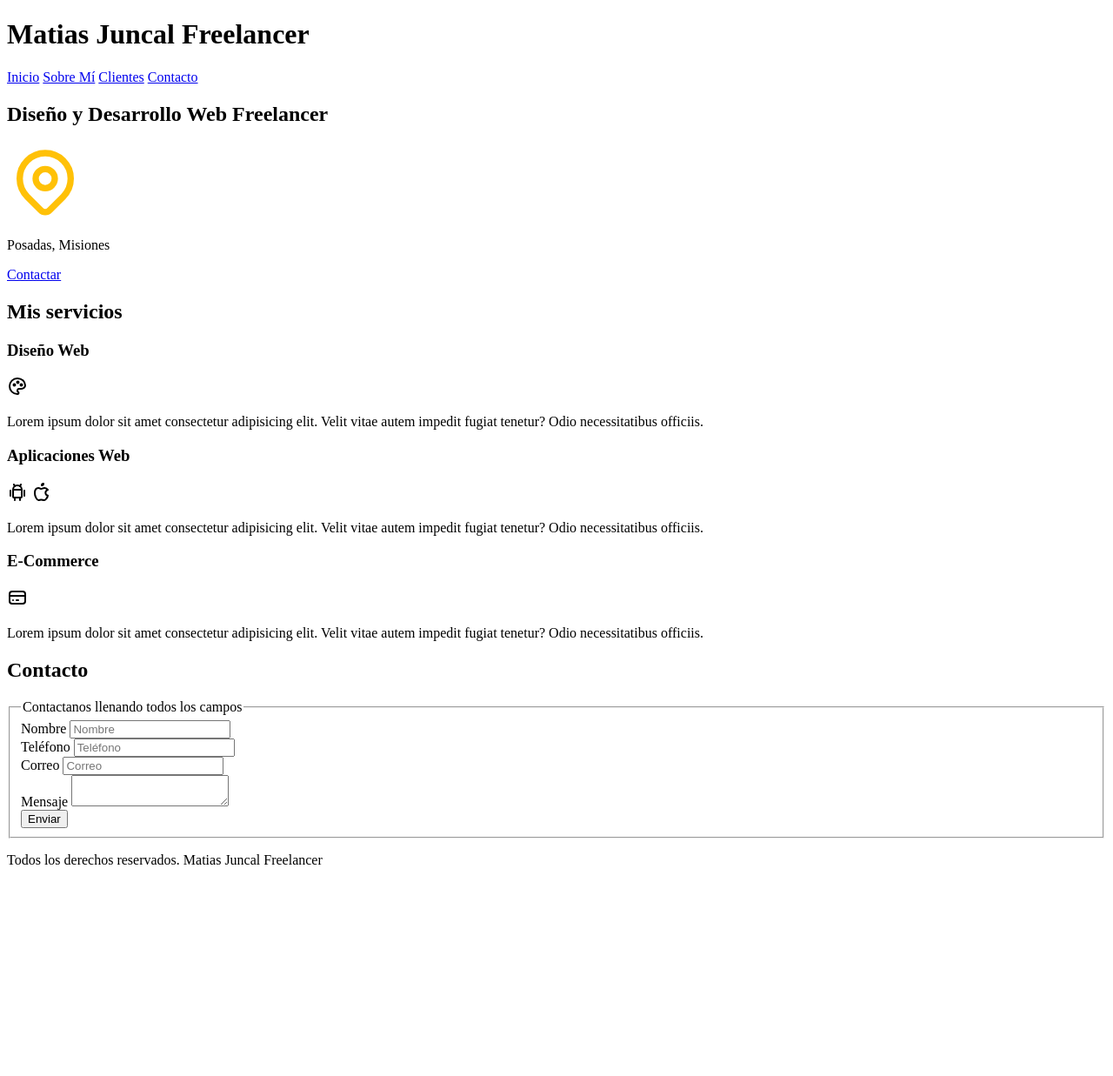
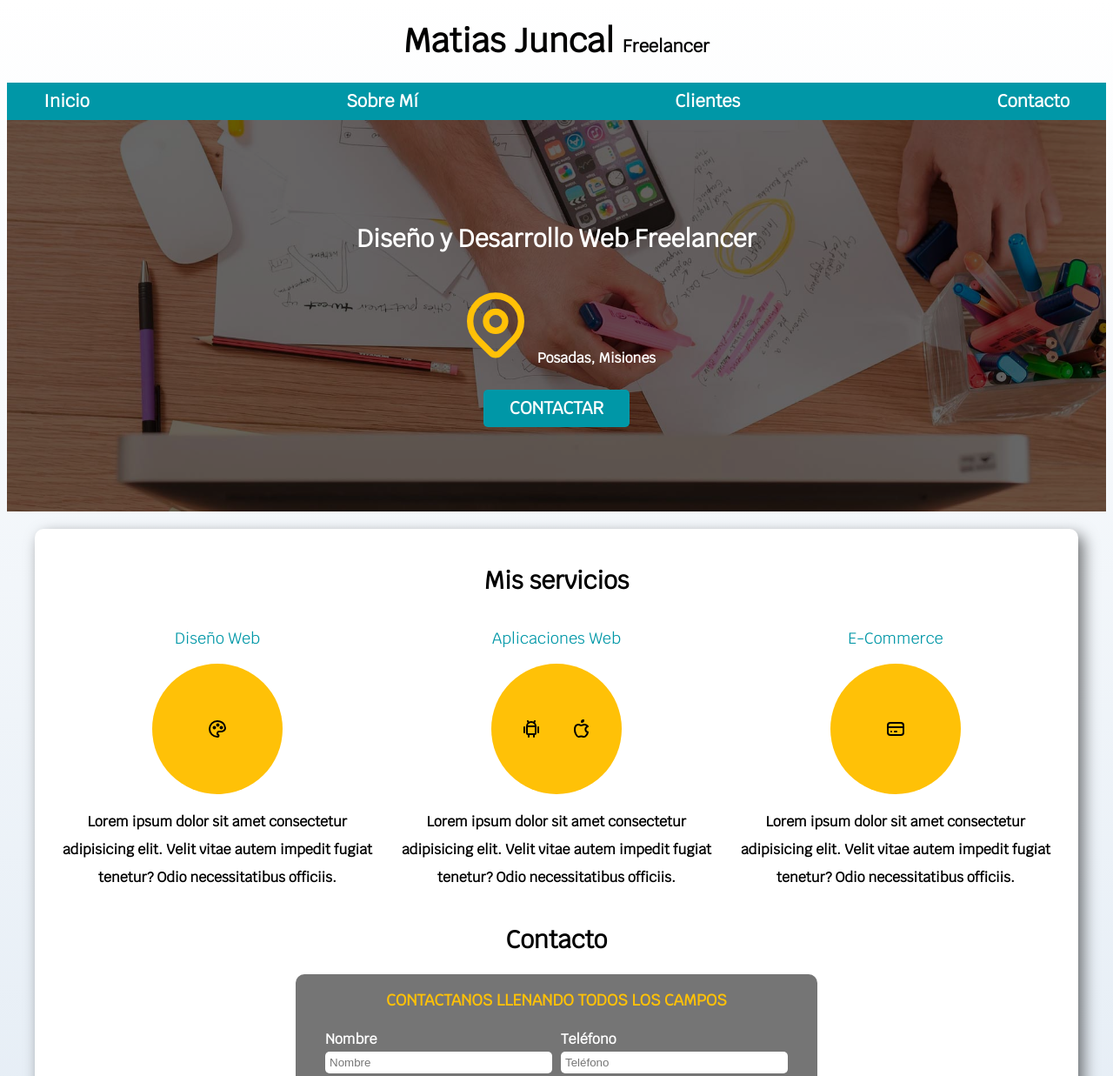
Before and after one commit to mavancal/sitio-freelancer-curso, a plain HTML site: page index.html in a window 1280 px wide. Shown: the top 1237 px of the page at 87% size. Before the commit the page ends 1014 px from the top, so only its background shows below. Drawn offline with Linux system fonts and the light colour scheme.

Commit message:
estilo css

```diff
--- /dev/null
+++ b/css/style.css
@@ -0,0 +1,274 @@
+:root {
+    --blanco: #ffffff;
+    --oscuro: #212121;
+    --primario: #FFC107;
+    --secundario: #0097A7;
+    --gris: #757575;
+    --grisClaro: #DFE9F3;
+}
+
+/* Globales */
+html {
+    font-size: 62.5%;
+    box-sizing: border-box; /* hack para box model */
+    scroll-snap-type: y mandatory;
+}
+
+*, *:before, *:after {
+    box-sizing: inherit;
+}
+
+body {
+    font-size: 16px; /* 1rem = 10px */
+    font-family: "Krub", sans-serif;
+    font-weight: 700;
+    background-image: linear-gradient(to top, var(--grisClaro) 0%, var(--blanco) 100%);
+}
+
+.sombra {
+    box-shadow: 6px 7px 17px 0px rgba(0,0,0,0.54);
+    -webkit-box-shadow: 6px 7px 17px 0px rgba(0,0,0,0.54);
+    -moz-box-shadow: 6px 7px 17px 0px rgba(0,0,0,0.54);
+    background-color: var(--blanco);
+    padding: 2rem;
+    border-radius: 1rem;
+}
+
+.contenedor {
+    max-width: 120rem;
+    margin: 0 auto;
+}
+
+.boton {
+    background-color: var(--secundario);
+    color: var(--blanco);
+    padding: 1rem 3rem;
+    margin-top: 1rem;
+    font-size: 2rem;
+    text-decoration: none;
+    text-transform: uppercase;
+    font-weight: bold;
+    border-radius: .5rem;
+    width: 90%;
+    text-align: center;
+    border: none;
+}
+
+@media (min-width: 768px) {
+    .boton {
+        width: auto;
+    }
+}
+
+.boton:hover {
+    cursor: pointer;
+}
+
+
+/* Tipografía */
+h1 {
+    font-size: 3.8rem;
+}
+
+h2 {
+    font-size: 2.8rem;
+}
+
+h3 {
+    font-size: 1.8rem;
+}
+
+h1, h2, h3 {
+    text-align: center;
+}
+
+
+/* Títulos */
+.titulo span {
+    font-size: 2rem;
+}
+
+/* Utilidades */
+
+.w-sm-100 {
+    width: 100%;
+}
+
+@media (min-width: 768px) {
+    .w-sm-100 {
+        width: auto;
+    }
+}
+
+.flex {
+    display: flex;
+}
+
+.alinear-derecha {
+    justify-content: flex-end;
+}
+
+
+/* Navegación Principal */
+.nav-bg {
+    background-color: var(--secundario);
+}
+
+.navegacion-principal {
+    display: flex;
+    flex-direction: column;
+    align-items: center;
+}
+
+@media (min-width: 768px) {
+    .navegacion-principal {
+        flex-direction: row;
+        justify-content: space-between;
+    }
+}
+
+.navegacion-principal a {
+    color: var(--blanco);
+    text-decoration: none;
+    font-size: 2rem;
+    font-weight: bold;
+    padding: 1rem;
+}
+
+.navegacion-principal a:hover {
+    background-color: var(--primario);
+    color: var(--oscuro);
+}
+
+
+/* Hero */
+.hero {
+    background-image: url(../img/hero.jpg);
+    background-repeat: no-repeat;
+    background-size: cover;
+    height: 45rem;
+    position: relative;
+    margin-bottom: 2rem;
+}
+
+.contenido-hero {
+    position: absolute;
+    background-color: rgba(0,0,0,.6);  /** Anterior **/
+    background-color: rgb( 0 0 0 / 60% );
+    width: 100%;
+    height: 100%;
+
+    display: flex;
+    flex-direction: column;
+    align-items: center;
+    justify-content: center;
+}
+
+.contenido-hero h2, .contenido-hero p {
+    color: var(--blanco);
+}
+
+/* Scroll Snap */
+
+.servicios, .navegacion-principal, .formulario {
+    scroll-snap-align: center;
+    scroll-snap-stop: always;
+}
+
+/* Servicios */
+@media (min-width: 768px) {
+    .servicios {
+    display: grid;
+    grid-template-columns: repeat(3, 1fr); /* 1 fracción = se divide en 3 */
+    column-gap: 1rem;
+}
+}
+
+.servicio {
+    display: flex;
+    flex-direction: column;
+    align-items: center;
+}
+
+.servicio p {
+    line-height: 2;
+    text-align: center;
+}
+
+.servicio h3 {
+    color: var(--secundario);
+    font-weight: normal;
+}
+
+.servicio .iconos {
+    height: 15rem;
+    width: 15rem;
+    background-color: var(--primario);
+    border-radius: 50%;
+    display: flex;
+    justify-content: space-evenly;
+    align-items: center;
+}
+
+/* Contacto */
+.formulario {
+    background-color: var(--gris);
+    width: min( 60rem, 100% ); /* Utilizar el valor más pequeño */
+    margin: 0 auto;
+    padding: 2rem;
+    border-radius: 1rem;
+}
+
+.formulario fieldset {
+    border: none;
+}
+
+.formulario legend {
+    text-align: center;
+    font-size: 1.8rem;
+    text-transform: uppercase;
+    font-weight: bold;
+    margin-bottom: 2rem;
+    color: var(--primario)
+}
+
+@media (min-width: 768px) {
+    .campos {
+        display: grid;
+        grid-template-columns: repeat( 2, 1fr );
+        grid-template-rows: auto;
+        column-gap: 1rem;
+}
+
+    .campo:nth-child(3), .campo:nth-child(4) {
+        grid-column: 1 / 3;
+}
+}
+
+.campo {
+    margin-bottom: 1rem;
+}
+
+.campo label {
+    color: var(--blanco);
+    font-weight: bold;
+    margin-bottom: .5rem;
+    display: block;
+}
+
+.input-text {
+    width: 100%;
+    border: none;
+    padding: .5rem;
+    border-radius: .5rem;
+}
+
+.campo textarea {
+    height: 15rem;
+}
+
+/* Footer */
+
+.footer {
+    text-align: center;
+}
--- a/index.html
+++ b/index.html
@@ -4,91 +4,125 @@
     <meta charset="UTF-8">
     <meta name="viewport" content="width=device-width, initial-scale=1.0">
     <title>SITIO FREELANCE</title>
+    <link rel="preload" href="css/normalize.css" as="style">
+    <link href="css/normalize.css" rel="stylesheet">
+    <link rel="preconnect" href="https://fonts.googleapis.com">
+    <link rel="preconnect" href="https://fonts.gstatic.com" crossorigin>
+    <link href="https://fonts.googleapis.com/css2?family=Krub&display=swap" rel="stylesheet">
+    <link rel="preload" href="css/style.css" as="style">
+    <link href="css/style.css" rel="stylesheet">
 </head>
 
 <body>
     <header>
-        <h1>Matias Juncal Freelancer</h1>
+        <h1 class="titulo">Matias Juncal <span>Freelancer</span></h1>
     </header>
 
-    <nav>
+    <div class="nav-bg">
+        <nav class="navegacion-principal contenedor">
             <a href="#">Inicio</a>
             <a href="#">Sobre Mí</a>
             <a href="#">Clientes</a>
             <a href="#">Contacto</a>
         </nav>
+    </div>
 
-    <section>
-        <h2>Diseño y Desarrollo Web Freelancer</h2>
 
+    <section class="hero">
+        <div class="contenido-hero">
+            <h2>Diseño y Desarrollo Web <span>Freelancer</span></h2>
+
+            <p>
                 <svg  xmlns="http://www.w3.org/2000/svg"  width="88"  height="88"  viewBox="0 0 24 24"  fill="none"  stroke="#FFC107"  stroke-width="2"  stroke-linecap="round"  stroke-linejoin="round"  class="icon icon-tabler icons-tabler-outline icon-tabler-map-pin"><path stroke="none" d="M0 0h24v24H0z" fill="none"/><path d="M9 11a3 3 0 1 0 6 0a3 3 0 0 0 -6 0" /><path d="M17.657 16.657l-4.243 4.243a2 2 0 0 1 -2.827 0l-4.244 -4.243a8 8 0 1 1 11.314 0z" /></svg>
+                Posadas, Misiones
+            </p>
 
-        <p>Posadas, Misiones</p>
-
-        <a href="#">Contactar</a>
+            <a class= "boton" href="#">Contactar</a>
+        </div> <!-- .contenido-hero -->
     </section>
 
 
-    <main>
+    <main class="contenedor sombra">
         <h2>Mis servicios</h2>
 
-        <section>
+        <div class="servicios">
+
+            <section class="servicio">
                 <h3>Diseño Web</h3>
+
+                <div class="iconos">
                 <svg  xmlns="http://www.w3.org/2000/svg"  width="24"  height="24"  viewBox="0 0 24 24"  fill="none"  stroke="currentColor"  stroke-width="2"  stroke-linecap="round"  stroke-linejoin="round"  class="icon icon-tabler icons-tabler-outline icon-tabler-palette"><path stroke="none" d="M0 0h24v24H0z" fill="none"/><path d="M12 21a9 9 0 0 1 0 -18c4.97 0 9 3.582 9 8c0 1.06 -.474 2.078 -1.318 2.828c-.844 .75 -1.989 1.172 -3.182 1.172h-2.5a2 2 0 0 0 -1 3.75a1.3 1.3 0 0 1 -1 2.25" /><path d="M8.5 10.5m-1 0a1 1 0 1 0 2 0a1 1 0 1 0 -2 0" /><path d="M12.5 7.5m-1 0a1 1 0 1 0 2 0a1 1 0 1 0 -2 0" /><path d="M16.5 10.5m-1 0a1 1 0 1 0 2 0a1 1 0 1 0 -2 0" /></svg>
+                </div>
+
                 <p>Lorem ipsum dolor sit amet consectetur adipisicing elit. Velit vitae autem impedit fugiat tenetur? Odio necessitatibus officiis.</p>
+
             </section>
 
-        <section>
+            <section class="servicio">
                 <h3>Aplicaciones Web</h3>
+
+                <div class="iconos">
                 <svg  xmlns="http://www.w3.org/2000/svg"  width="24"  height="24"  viewBox="0 0 24 24"  fill="none"  stroke="currentColor"  stroke-width="2"  stroke-linecap="round"  stroke-linejoin="round"  class="icon icon-tabler icons-tabler-outline icon-tabler-brand-android"><path stroke="none" d="M0 0h24v24H0z" fill="none"/><path d="M4 10l0 6" /><path d="M20 10l0 6" /><path d="M7 9h10v8a1 1 0 0 1 -1 1h-8a1 1 0 0 1 -1 -1v-8a5 5 0 0 1 10 0" /><path d="M8 3l1 2" /><path d="M16 3l-1 2" /><path d="M9 18l0 3" /><path d="M15 18l0 3" /></svg>
                 <svg  xmlns="http://www.w3.org/2000/svg"  width="24"  height="24"  viewBox="0 0 24 24"  fill="none"  stroke="currentColor"  stroke-width="2"  stroke-linecap="round"  stroke-linejoin="round"  class="icon icon-tabler icons-tabler-outline icon-tabler-brand-apple"><path stroke="none" d="M0 0h24v24H0z" fill="none"/><path d="M8.286 7.008c-3.216 0 -4.286 3.23 -4.286 5.92c0 3.229 2.143 8.072 4.286 8.072c1.165 -.05 1.799 -.538 3.214 -.538c1.406 0 1.607 .538 3.214 .538s4.286 -3.229 4.286 -5.381c-.03 -.011 -2.649 -.434 -2.679 -3.23c-.02 -2.335 2.589 -3.179 2.679 -3.228c-1.096 -1.606 -3.162 -2.113 -3.75 -2.153c-1.535 -.12 -3.032 1.077 -3.75 1.077c-.729 0 -2.036 -1.077 -3.214 -1.077z" /><path d="M12 4a2 2 0 0 0 2 -2a2 2 0 0 0 -2 2" /></svg>
+                </div>
+
                 <p>Lorem ipsum dolor sit amet consectetur adipisicing elit. Velit vitae autem impedit fugiat tenetur? Odio necessitatibus officiis.</p>
+
             </section>
 
-        <section>
+            <section class="servicio">
                 <h3>E-Commerce</h3>
+
+                <div class="iconos">
                 <svg  xmlns="http://www.w3.org/2000/svg"  width="24"  height="24"  viewBox="0 0 24 24"  fill="none"  stroke="currentColor"  stroke-width="2"  stroke-linecap="round"  stroke-linejoin="round"  class="icon icon-tabler icons-tabler-outline icon-tabler-credit-card"><path stroke="none" d="M0 0h24v24H0z" fill="none"/><path d="M3 5m0 3a3 3 0 0 1 3 -3h12a3 3 0 0 1 3 3v8a3 3 0 0 1 -3 3h-12a3 3 0 0 1 -3 -3z" /><path d="M3 10l18 0" /><path d="M7 15l.01 0" /><path d="M11 15l2 0" /></svg>
+                </div>
+
                 <p>Lorem ipsum dolor sit amet consectetur adipisicing elit. Velit vitae autem impedit fugiat tenetur? Odio necessitatibus officiis.</p>
+
             </section>
 
-    </main>
+        </div> <!-- clase servicios -->
 
     <section>
         <h2>Contacto</h2>
 
-        <form>
+        <form class="formulario">
             <fieldset>
                 <legend>Contactanos llenando todos los campos</legend>
 
-                <div>
+                <div class="campos">
+                    <div class="campo">
                         <label>Nombre</label>
-                    <input type="text" placeholder="Nombre">
+                        <input class="input-text" type="text" placeholder="Nombre">
                     </div>
 
-                <div>
+                    <div class="campo">
                         <label>Teléfono</label>
-                    <input type="tel" placeholder="Teléfono">
+                        <input class="input-text" type="tel" placeholder="Teléfono">
                     </div>
 
-                <div>
+                    <div class="campo">
                         <label>Correo</label>
-                    <input type="email" placeholder="Correo">
+                        <input class="input-text" type="email" placeholder="Correo">
                     </div>
 
-                <div>
+                    <div class="campo">
                         <label>Mensaje</label>
-                    <textarea></textarea>
+                        <textarea class="input-text"></textarea>
                     </div>
+                </div> <!-- contenedor campos -->
 
-                <div>
-                    <input type="submit" value="Enviar">
+                <div class="alinear-derecha flex">
+                    <input class="boton w-sm-100" type="submit" value="Enviar">
                 </div>
 
             </fieldset>
         </form>
     </section>
 
-    <footer>
+</main>
+
+    <footer class="footer">
         <p>Todos los derechos reservados. Matias Juncal Freelancer</p>
     </footer>
 </body>
```
Also changed, not shown: css/normalize.css (added). Lines whose indentation alone changed are shown as unchanged.
